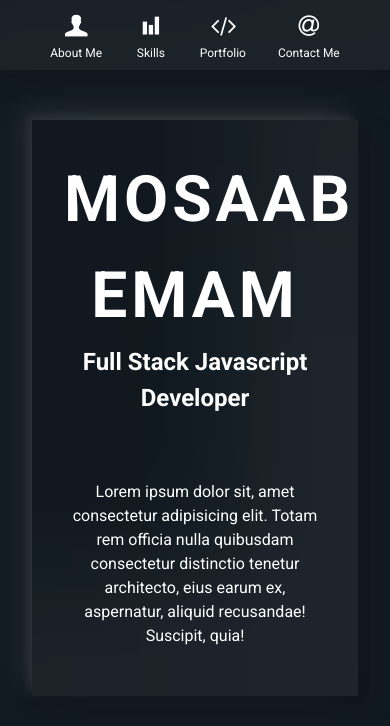
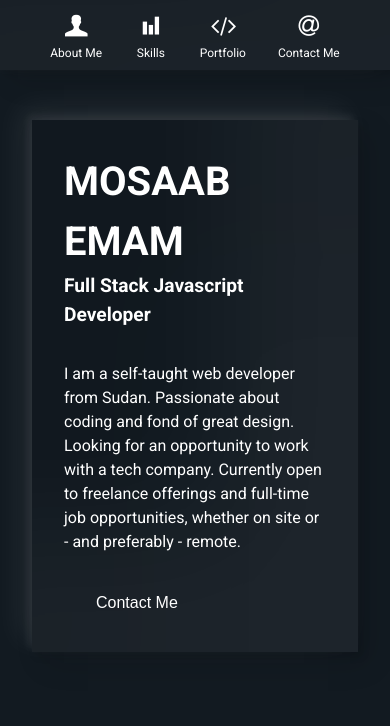
Before and after one commit to Mosaab-Emam/personal-website-source-code, a Nuxt app: page / in a window 390 px wide. Shown: the top 726 px of the page. Built offline with nearby package versions, Linux system fonts and the light colour scheme.

Commit message:
Improvements

```diff
--- a/components/InfoBox.vue
+++ b/components/InfoBox.vue
@@ -1,7 +1,14 @@
 <template>
   <div class="info-box">
     <div class="label cyan-dark">{{ label }}:</div>
-    <div class="value">{{ value }}</div>
+    <div class="value">
+      <template v-if="value.startsWith('https://')">
+        <a :href="value" target="_blank">{{ value }}</a>
+      </template>
+      <template v-else>
+        {{ value }}
+      </template>
+    </div>
   </div>
 </template>
 
@@ -41,4 +48,8 @@ export default {
     display: block;
   }
 }
+
+.info-box a {
+  text-decoration: underline;
+}
 </style>
--- a/components/SidebarBox.vue
+++ b/components/SidebarBox.vue
@@ -55,8 +55,13 @@ export default {
   }
 }
 
+.sidebar__text {
+  display: none;
+}
+
 @media (max-width: 991px) {
   .sidebar__text {
+    display: block;
     margin-bottom: 0;
     font-size: 0.75rem;
   }
--- a/pages/contact.vue
+++ b/pages/contact.vue
@@ -122,14 +122,18 @@ form {
 }
 
 form button {
-  width: 100%;
-  border: none;
-  background: var(--cyan-dark);
+  border: 1px solid var(--cyan-dark);
+  background: transparent;
   color: white;
-  font-size: 1.5rem;
+  font-size: 1rem;
   text-transform: uppercase;
   padding: 0.5rem 2rem;
   cursor: pointer;
+  transition: all 0.5s ease-in-out;
+}
+
+form button:hover {
+  background: var(--cyan-dark);
 }
 
 .info {
--- a/pages/index.vue
+++ b/pages/index.vue
@@ -6,10 +6,14 @@
     </header>
     <main>
       <p>
-        Lorem ipsum dolor sit, amet consectetur adipisicing elit. Totam rem
-        officia nulla quibusdam consectetur distinctio tenetur architecto, eius
-        earum ex, aspernatur, aliquid recusandae! Suscipit, quia!
+        I am a self-taught web developer from Sudan. Passionate about coding and
+        fond of great design. Looking for an opportunity to work with a tech
+        company. Currently open to freelance offerings and full-time job
+        opportunities, whether on site or - and preferably - remote.
       </p>
+      <nuxt-link to="/contact">
+        <button>Contact Me</button>
+      </nuxt-link>
     </main>
   </div>
 </template>
@@ -24,13 +28,35 @@ export default {}
   letter-spacing: 0.25rem;
 }
 
-.about main {
-  margin-top: 4rem;
+@media (max-width: 767px) {
+  .about header h1 {
+    font-size: 2.5rem;
+    letter-spacing: unset;
+  }
 }
 
 @media (max-width: 767px) {
-  .about {
-    text-align: center;
+  .about header h2 {
+    font-size: 1.2rem;
   }
 }
+
+.about main {
+  margin-top: 2rem;
+}
+
+.about button {
+  border: 1px solid var(--cyan-dark);
+  background: transparent;
+  color: white;
+  padding: 0.5rem 2rem;
+  font-size: 1rem;
+  cursor: pointer;
+  margin-top: 1rem;
+  transition: all 0.5s ease-in-out;
+}
+
+.about button:hover {
+  background: var(--cyan-dark);
+}
 </style>
```
